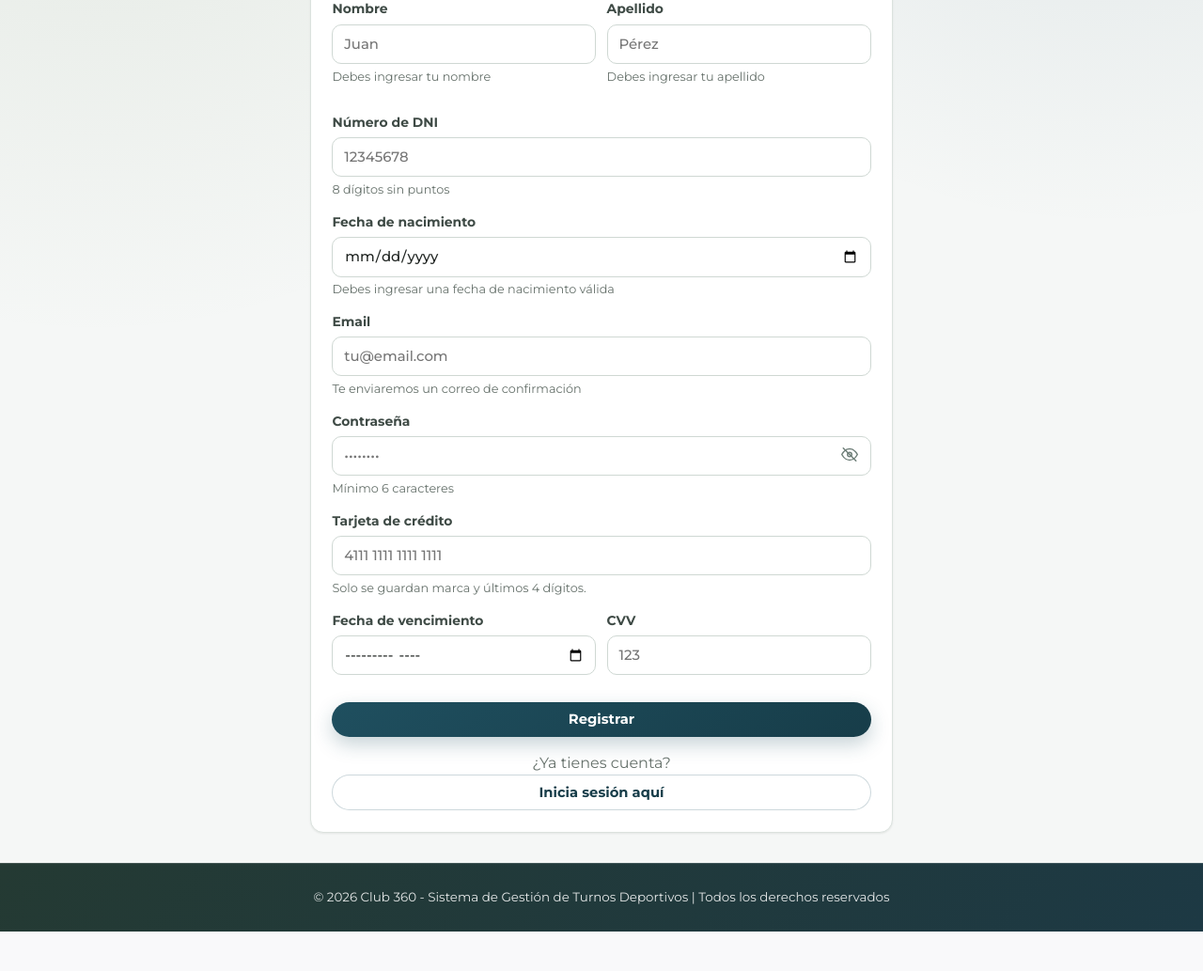
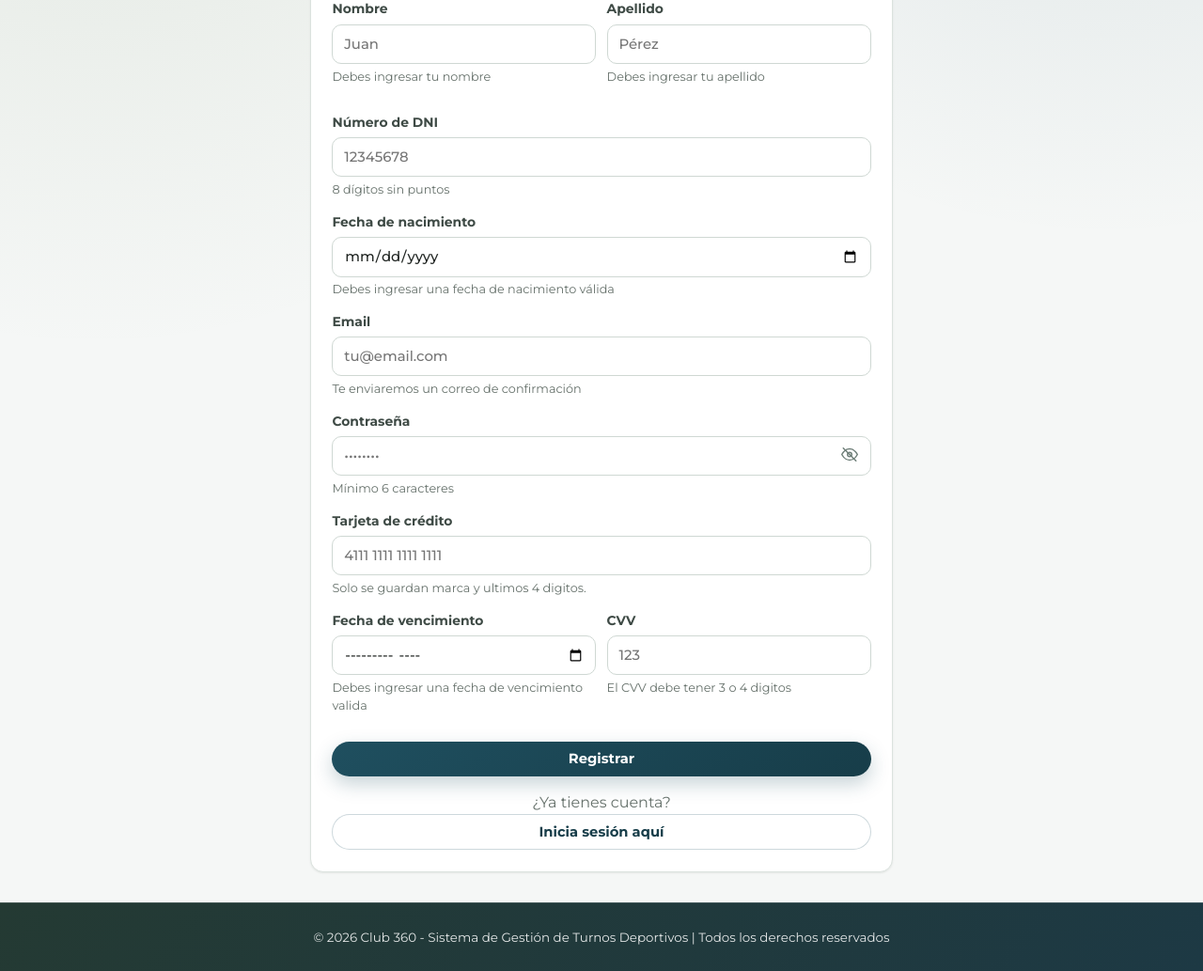
Before and after one commit to SantiTose/Club360, a Flask app: page /auth/register in a window 1280 px wide. Shown: the part 369-1402 px from the top of the page at 94% size. Before the commit the page ends 1360 px from the top, so only its background shows below. Run offline with Flask 3, Linux system fonts and the light colour scheme.

Commit message:
Validar tarjeta y CVV en registro

```diff
--- a/templates/auth/register.html
+++ b/templates/auth/register.html
@@ -158,11 +158,15 @@
                         value="{{ form_data.get('tarjeta_credito', '') }}"
                         inputmode="numeric"
                         autocomplete="off"
+                        pattern="[0-9 ]{13,23}"
+                        data-validation-message="Debes ingresar un numero de tarjeta valido"
+                        data-helper-message="Solo se guardan marca y ultimos 4 digitos."
+                        required
                     >
                     {% if field_errors.get('tarjeta_credito') %}
-                        <small class="form-text error">{{ field_errors['tarjeta_credito'] }}</small>
+                        <small class="form-text error" data-validation-for="tarjeta_credito">{{ field_errors['tarjeta_credito'] }}</small>
                     {% else %}
-                        <small class="form-text">Solo se guardan marca y últimos 4 dígitos.</small>
+                        <small class="form-text" data-validation-for="tarjeta_credito">Solo se guardan marca y ultimos 4 digitos.</small>
                     {% endif %}
                 </div>
 
@@ -176,7 +180,11 @@
                             class="form-control {% if field_errors.get('tarjeta_credito') %}is-invalid{% endif %}"
                             value="{{ form_data.get('tarjeta_vencimiento', '') }}"
                             autocomplete="off"
+                            data-validation-message="Debes ingresar una fecha de vencimiento valida"
+                            data-helper-message=""
+                            required
                         >
+                        <small class="form-text" data-validation-for="tarjeta_vencimiento" hidden>Debes ingresar una fecha de vencimiento valida</small>
                     </div>
 
                     <div class="form-group">
@@ -189,7 +197,12 @@
                             placeholder="123"
                             inputmode="numeric"
                             autocomplete="off"
+                            pattern="[0-9]{3,4}"
+                            data-validation-message="El CVV debe tener 3 o 4 digitos"
+                            data-helper-message=""
+                            required
                         >
+                        <small class="form-text" data-validation-for="tarjeta_cvv" hidden>El CVV debe tener 3 o 4 digitos</small>
                     </div>
                 </div>
 
--- a/website/auth/routes.py
+++ b/website/auth/routes.py
@@ -100,22 +100,31 @@ def _normalizar_tarjeta_credito(tarjeta_raw):
         return None, None, 'Debes ingresar una tarjeta de crédito'
     if len(numero) < 13 or len(numero) > 19:
         return None, None, 'La tarjeta debe tener entre 13 y 19 dígitos'
+    if len(set(numero)) == 1:
+        return None, None, 'El numero de tarjeta no es valido'
     if not _tarjeta_es_valida(numero):
         return None, None, 'El número de tarjeta no es válido'
     return _marca_tarjeta(numero), numero[-4:], None
 
 
-def _normalizar_datos_tarjeta_credito(tarjeta_raw, vencimiento_raw):
+def _cvv_tarjeta_es_valido(cvv_raw):
+    cvv = (cvv_raw or '').strip()
+    return bool(re.match(r'^\d{3,4}$', cvv))
+
+
+def _normalizar_datos_tarjeta_credito(tarjeta_raw, vencimiento_raw, cvv_raw):
     numero = re.sub(r'\D', '', tarjeta_raw or '')
 
-    datos_validos = (
-        13 <= len(numero) <= 19
-        and _tarjeta_es_valida(numero)
-        and _vencimiento_tarjeta_es_valido(vencimiento_raw)
-    )
-
-    if not datos_validos:
-        return None, None, 'Datos de la tarjeta invalidos'
+    if not numero:
+        return None, None, 'Debes ingresar una tarjeta de credito'
+    if len(numero) < 13 or len(numero) > 19:
+        return None, None, 'La tarjeta debe tener entre 13 y 19 digitos'
+    if len(set(numero)) == 1 or not _tarjeta_es_valida(numero):
+        return None, None, 'El numero de tarjeta no es valido'
+    if not _vencimiento_tarjeta_es_valido(vencimiento_raw):
+        return None, None, 'La fecha de vencimiento no es valida'
+    if not _cvv_tarjeta_es_valido(cvv_raw):
+        return None, None, 'El CVV debe tener 3 o 4 digitos'
 
     return _marca_tarjeta(numero), numero[-4:], None
 
@@ -130,6 +139,7 @@ def register():
         fecha_nacimiento_raw = request.form.get('fecha_nacimiento', '').strip()
         tarjeta_credito_raw = request.form.get('tarjeta_credito', '').strip()
         tarjeta_vencimiento_raw = request.form.get('tarjeta_vencimiento', '').strip()
+        tarjeta_cvv_raw = request.form.get('tarjeta_cvv', '').strip()
         email = request.form.get('email', '').strip().lower()
         password = request.form.get('password', '')
 
@@ -156,6 +166,7 @@ def register():
         tarjeta_marca, tarjeta_ultimos4, error_tarjeta = _normalizar_datos_tarjeta_credito(
             tarjeta_credito_raw,
             tarjeta_vencimiento_raw,
+            tarjeta_cvv_raw,
         )
         if error_tarjeta:
             field_errors['tarjeta_credito'] = error_tarjeta
```
